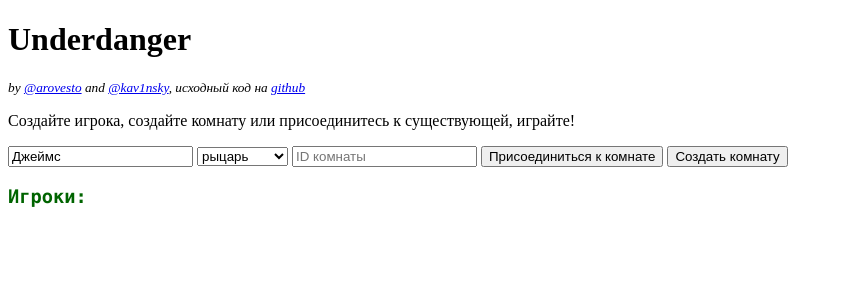
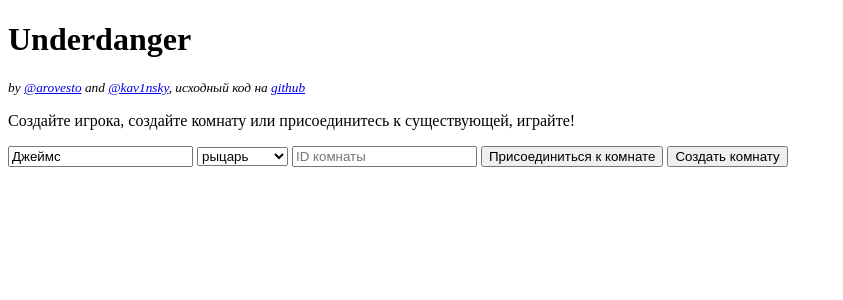
Before and after one commit to arovesto/underdanger, a Flask app: page / in a window 1280 px wide. Shown: the top 300 px of the page, without its empty margins (0-843 px from the left). Run offline with Flask 2, Linux system fonts and the light colour scheme; some libraries are stand-ins or nearby versions.

Commit message:
small fixes

```diff
--- a/static/game.js
+++ b/static/game.js
@@ -38,9 +38,8 @@ $(document).ready(function () {
                 $("#tile_description").empty();
             });
     socket.on('lobby players', function (msg) {
-        //$("#sidebar_left").show()
-        //console.log("here");
         $("#users").empty()
+        $("#sidebar_left").show()
         msg.players.forEach(function (val) {
             $('#users').append('<li>' + val.username + "</li>");
         })
--- a/templates/index.html
+++ b/templates/index.html
@@ -26,7 +26,7 @@
     </form>
     </div>
     <div id="game_field" style="display: flex; cursor: default; font-family:'Consolas', monospace;">
-        <div id="sidebar_left" style="width:100px">
+        <div id="sidebar_left" style="width:100px;display: none">
             <h3 style="color: darkgreen;">Игроки:</h3>
             <div id="users"></div>
         </div>
@@ -39,11 +39,11 @@
             <div id="equipment"></div>
             <h4>Магическая книга</h4>
             <div id="magic_book"></div>
-            <div id="log" style="height: 200px; overflow: scroll"></div>
+            <div id="log" style="height: 200px; width: 500px; overflow: scroll"></div>
         </div>
         <div style="flex-basis: 100%; height: 0"></div>
         <div id="tile_description"></div>
+    </div>
 
-    </div>
 </body>
 </html>
```
